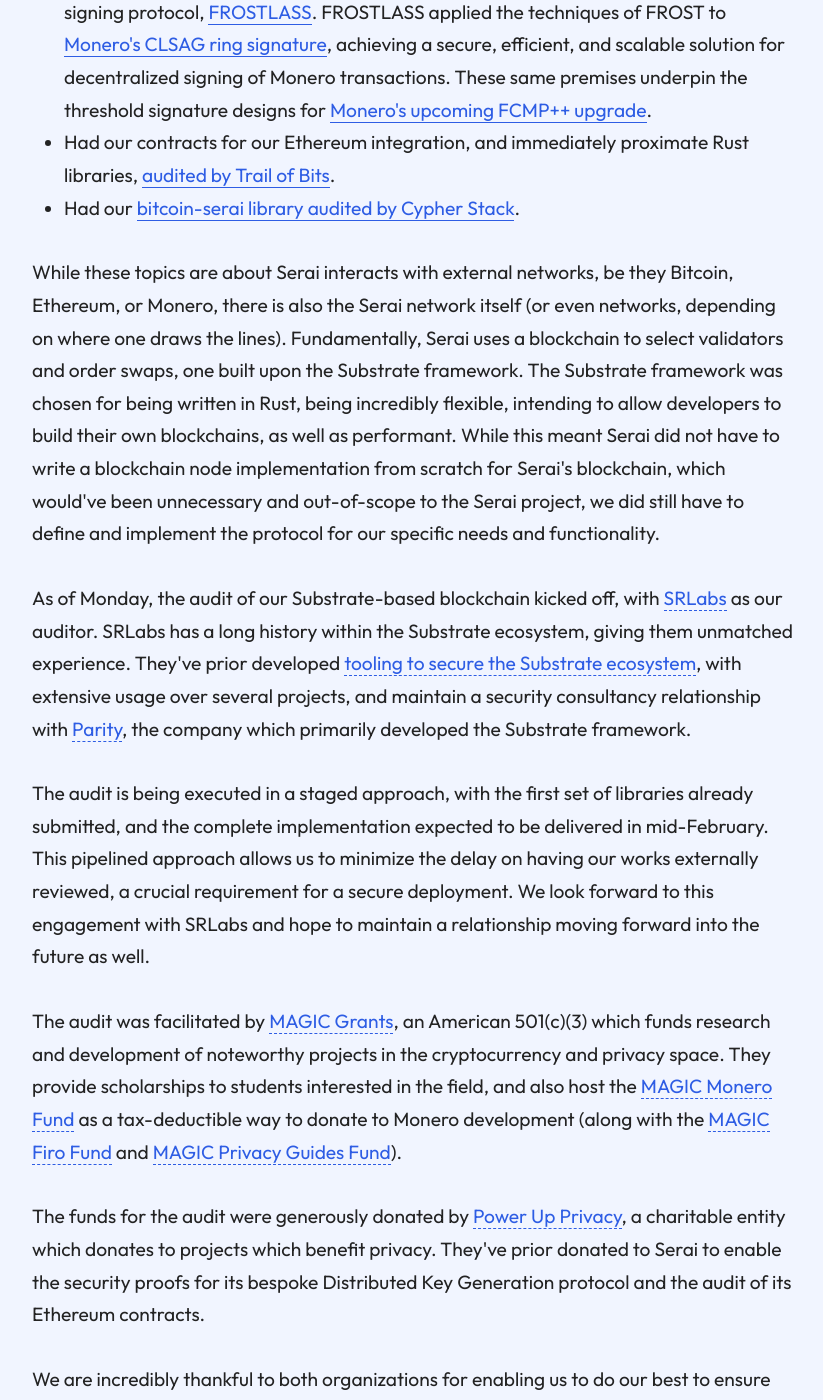
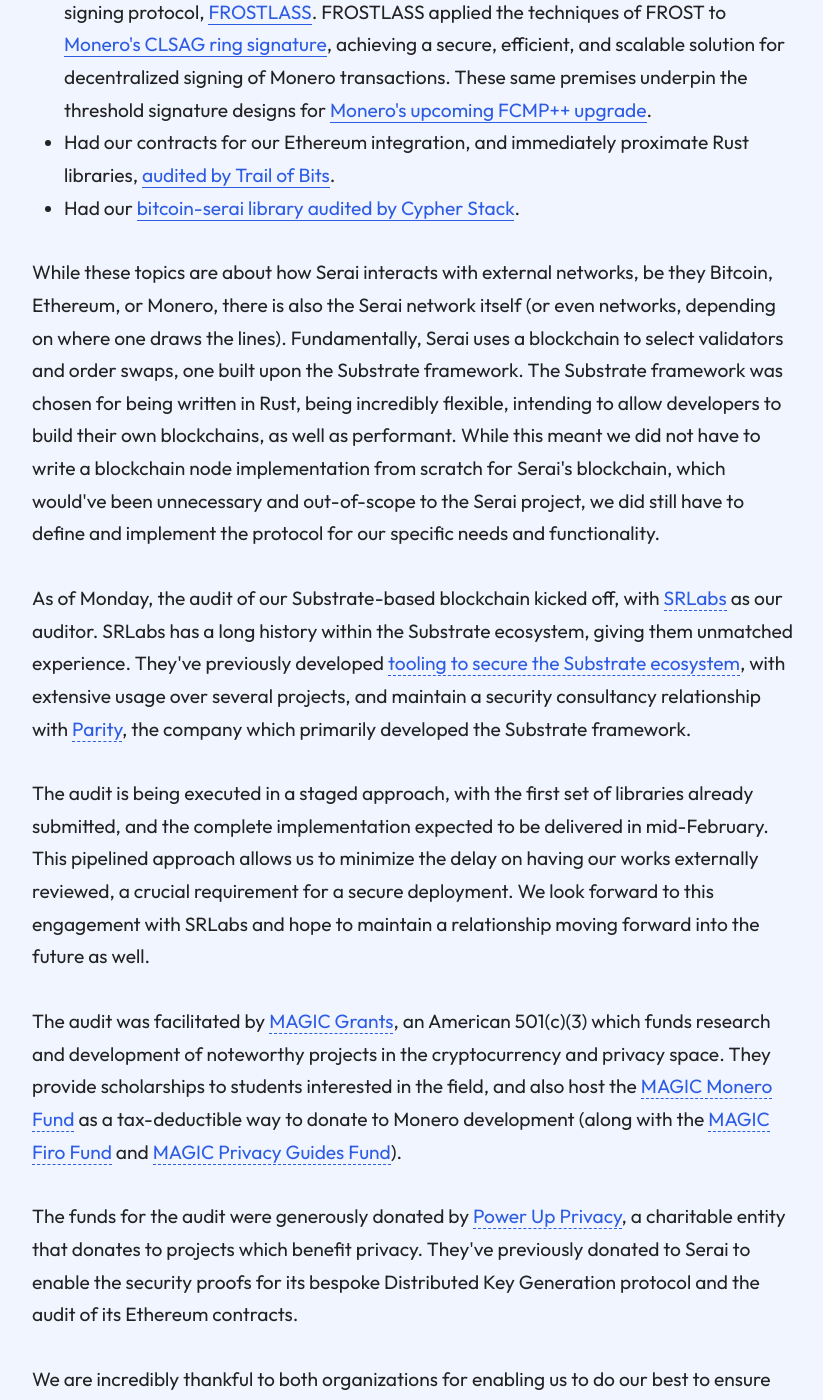
Before and after one commit to serai-dex/serai-dex.github.io, a Jekyll site: the page built from _posts/2026-01-14-serai-blockchain-audit.md, in a window 1280 px wide and 1400 px high, scrolled down 642 px. Shown: the whole window, without its empty margins (224-1047 px from the left). Built offline with Jekyll 4.4.1, drawn with Linux system fonts in a browser that asks for light colours.

Commit message:
Correct typos, per feedback from Strontium

```diff
--- a/_posts/2026-01-14-serai-blockchain-audit.md
+++ b/_posts/2026-01-14-serai-blockchain-audit.md
@@ -36,13 +36,13 @@
     https://github.com/serai-dex/serai/blob/7d2d739042784466e855e6e3e75cbf0e898b80ff/audits/Cypher%20Stack%20networks%20bitcoin%20August%202023
   ).
 
-While these topics are about Serai interacts with external networks, be they
-Bitcoin, Ethereum, or Monero, there is also the Serai network itself (or even
-networks, depending on where one draws the lines). Fundamentally, Serai uses a
-blockchain to select validators and order swaps, one built upon the Substrate
-framework. The Substrate framework was chosen for being written in Rust,
-being incredibly flexible, intending to allow developers to build their own
-blockchains, as well as performant. While this meant Serai did not have to
+While these topics are about how Serai interacts with external networks, be
+they Bitcoin, Ethereum, or Monero, there is also the Serai network itself (or
+even networks, depending on where one draws the lines). Fundamentally, Serai
+uses a blockchain to select validators and order swaps, one built upon the
+Substrate framework. The Substrate framework was chosen for being written in
+Rust, being incredibly flexible, intending to allow developers to build their
+own blockchains, as well as performant. While this meant we did not have to
 write a blockchain node implementation from scratch for Serai's blockchain,
 which would've been unnecessary and out-of-scope to the Serai project, we did
 still have to define and implement the protocol for our specific needs and
@@ -50,7 +50,7 @@
 
 As of Monday, the audit of our Substrate-based blockchain kicked off, with
 [SRLabs](https://srlabs.de/) as our auditor. SRLabs has a long history within
-the Substrate ecosystem, giving them unmatched experience. They've prior
+the Substrate ecosystem, giving them unmatched experience. They've previously
 developed [tooling to secure the Substrate ecosystem](
   https://github.com/srlabs/substrate-runtime-fuzzer
 ), with extensive usage over several projects, and maintain a security
@@ -74,10 +74,10 @@
 [MAGIC Privacy Guides Fund](https://magicgrants.org/funds/privacy_guides)).
 
 The funds for the audit were generously donated by
-[Power Up Privacy](https://powerupprivacy.com), a charitable entity which
-donates to projects which benefit privacy. They've prior donated to Serai to
-enable the security proofs for its bespoke Distributed Key Generation protocol
-and the audit of its Ethereum contracts.
+[Power Up Privacy](https://powerupprivacy.com), a charitable entity that
+donates to projects which benefit privacy. They've previously donated to Serai
+to enable the security proofs for its bespoke Distributed Key Generation
+protocol and the audit of its Ethereum contracts.
 
 We are incredibly thankful to both organizations for enabling us to do our best
 to ensure the security of the Serai project, which is moving into a final
```
